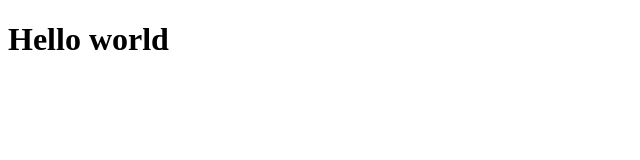
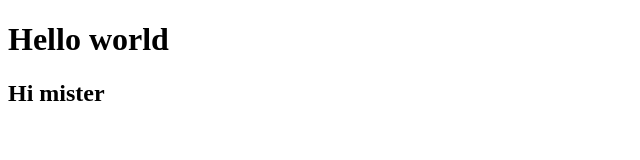
Before and after one commit to VladAndrosovich/gitpractice, a plain HTML site: page index.html in a window 1280 px wide. Shown: the whole page, without its empty margins (0-640 px from the left). Drawn offline with Linux system fonts and the light colour scheme.

Commit message:
index.html mod

```diff
--- a/index.html
+++ b/index.html
@@ -9,5 +9,6 @@
 </head>
 <body>
     <h1>Hello world</h1>
+    <h2>Hi mister</h2>
 </body>
 </html>
```
